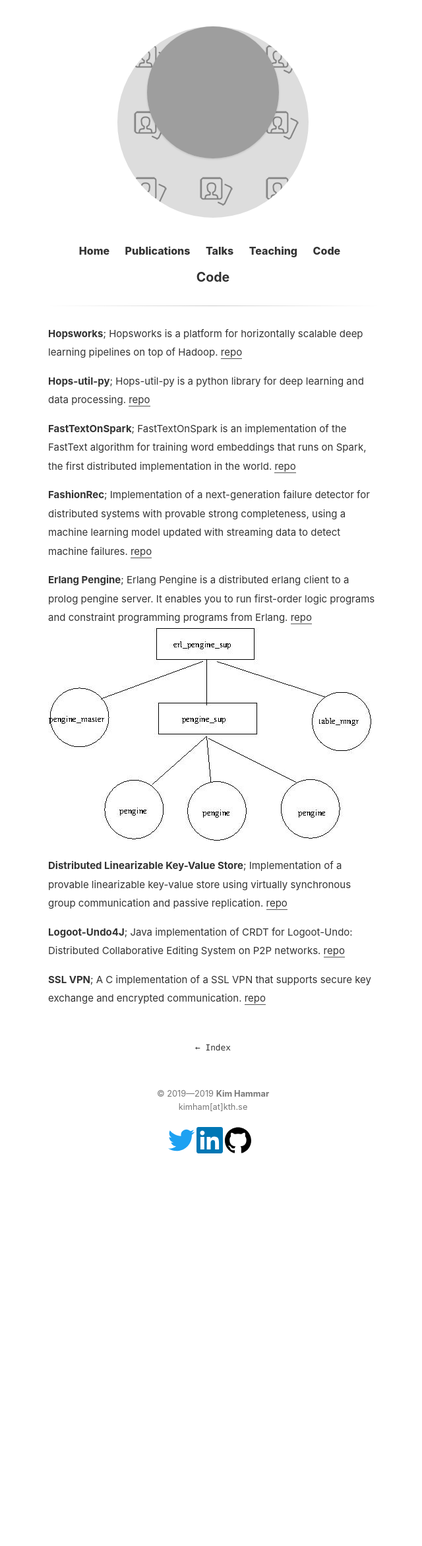
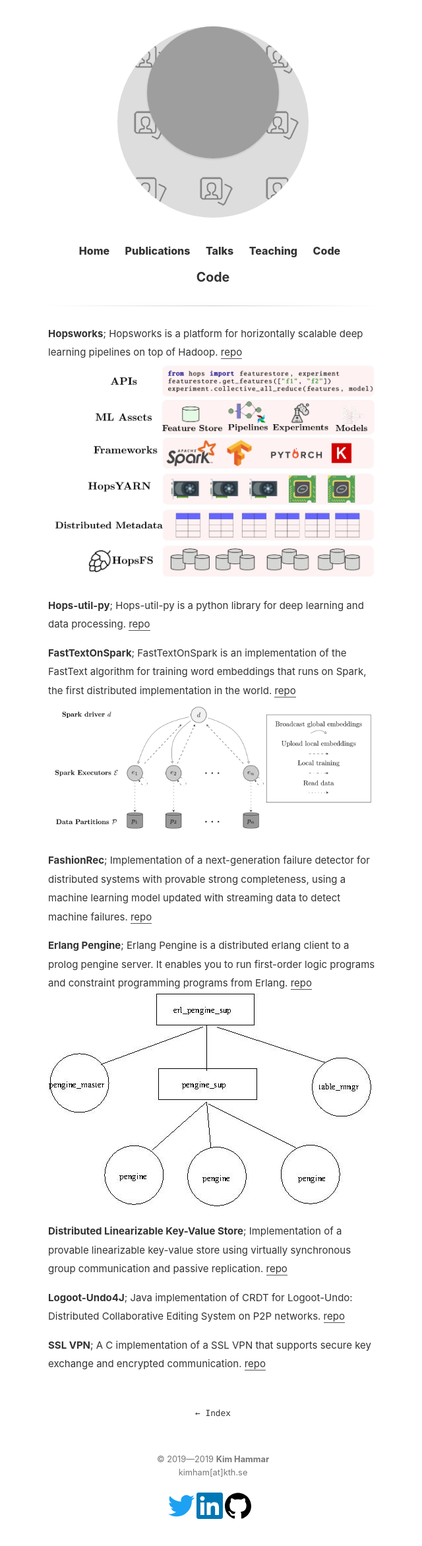
Before and after one commit to Limmen/Limmen.github.io, a Jekyll site: the page built from code.md, in a window 1280 px wide. Shown: the whole page at 66% size, without its empty margins (317-957 px from the left). Built offline with Jekyll 4.4.1, drawn with Linux system fonts in a browser that asks for light colours; before the commit the page ends 1789 px from its top, so only the background shows below that; grey boxes are pictures that could not be loaded.

Commit message:
update code

```diff
--- a/code.md
+++ b/code.md
@@ -5,12 +5,14 @@ title: Code
 
 **Hopsworks**; Hopsworks is a platform for horizontally scalable deep learning pipelines on top of Hadoop.
 [repo](https://github.com/logicalclocks/hopsworks)
+![hopsworks](/assets/hopsworks.png "Hopsworks")
 
 **Hops-util-py**; Hops-util-py is a python library for deep learning and data processing.
 [repo](https://github.com/logicalclocks/hops-util-py)
 
 **FastTextOnSpark**; FastTextOnSpark is an implementation of the FastText algorithm for training word embeddings that runs on Spark, the first distributed implementation in the world.
 [repo](https://github.com/Limmen/FastTextOnSpark)
+![ftos](/assets/ftos.png "FastTextOnSpark Architecture")
 
 **FashionRec**; Implementation of a next-generation failure detector for distributed systems with provable strong completeness, using a machine learning model updated with streaming data to detect machine failures.
 [repo](https://github.com/Limmen/mlfd_prototype)
```
Also changed, not shown: assets/ftos.png (added), assets/hopsworks.png (added).
